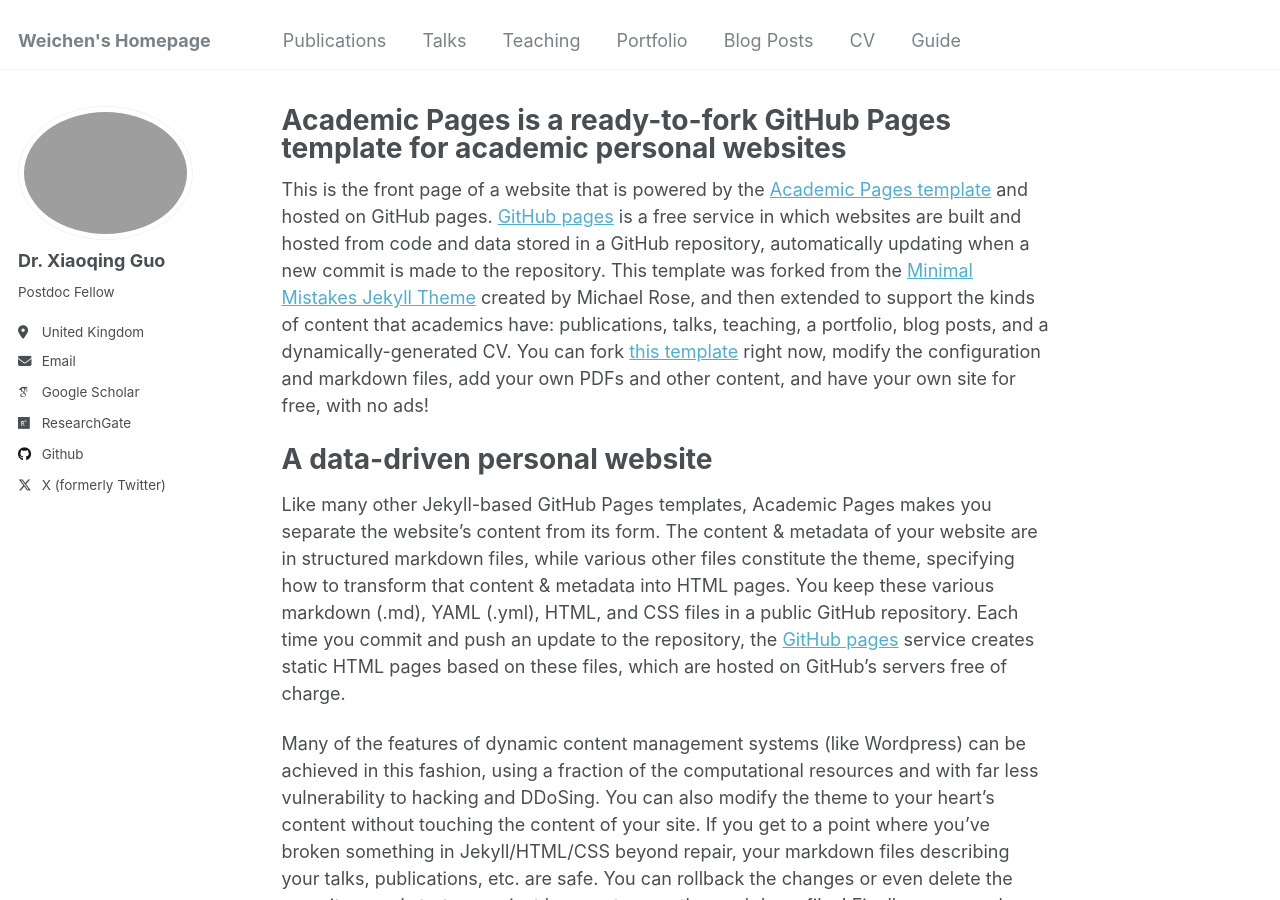
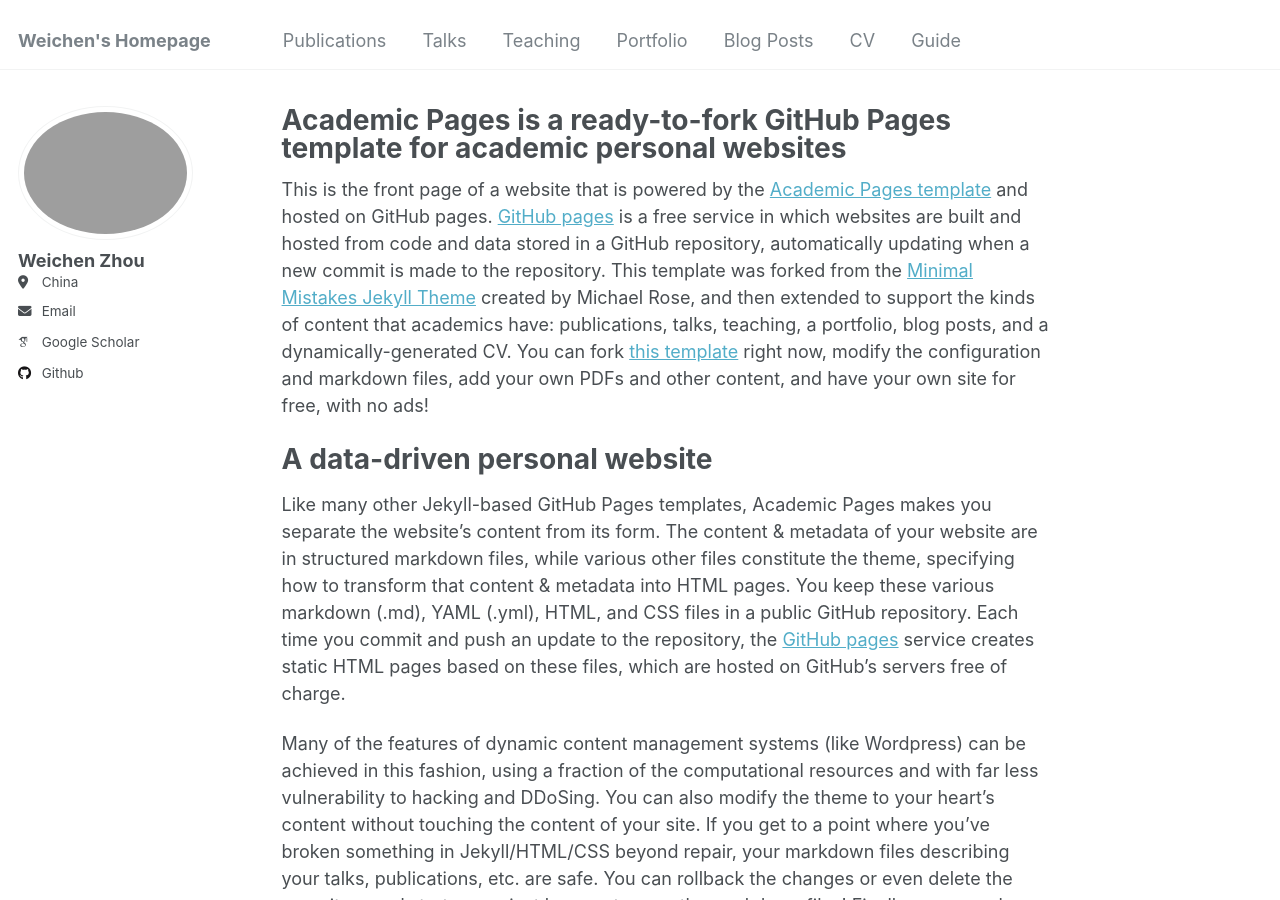
Before and after one commit to WEIC-7/Weichen-Zhou, a Jekyll site: the page built from _pages/about.md, in a window 1280 px wide and 900 px high. Built offline with Jekyll 4.4.1, drawn with Linux system fonts in a browser that asks for light colours; some web fonts are replaced.

Commit message:
Update _config.yml

```diff
--- a/_config.yml
+++ b/_config.yml
@@ -80,15 +80,15 @@ analytics:
 
 # Site Author
 author:
-  name             : "Dr. Xiaoqing Guo"
+  name             : "Weichen Zhou"
   avatar           : "IMG_5408.JPG"
-  bio              : "Postdoc Fellow"
-  location         : "United Kingdom"
+  bio              :
+  location         : "China"
   employer         :
   pubmed           :
   googlescholar    : "https://scholar.google.com.hk/citations?user=fo3rmtwAAAAJ&hl=en"
-  email            : "xiaoqing.guo@eng.ox.ac.uk"
-  researchgate     : "https://www.researchgate.net/profile/Xiaoqing-Guo-4"
+  email            : "zweic008@gmail.com"
+  researchgate     :
   uri              :
   bitbucket        :
   codepen          :
@@ -96,20 +96,20 @@ author:
   flickr           :
   facebook         :
   foursquare       :
-  github           : "Guo-Xiaoqing"
+  github           : "WEIC-7"
   google_plus      :
   keybase          :
   instagram        :
   impactstory      :
   lastfm           :
   linkedin         :
-  orcid            : #"https://orcid.org/0000-0002-9476-521X"
+  orcid            :
   pinterest        :
   soundcloud       :
   stackoverflow    :
   steam            :
   tumblr           :
-  twitter          : "guo_xiaoqing"
+  twitter          :
   vine             :
   weibo            :
   xing             :
```
